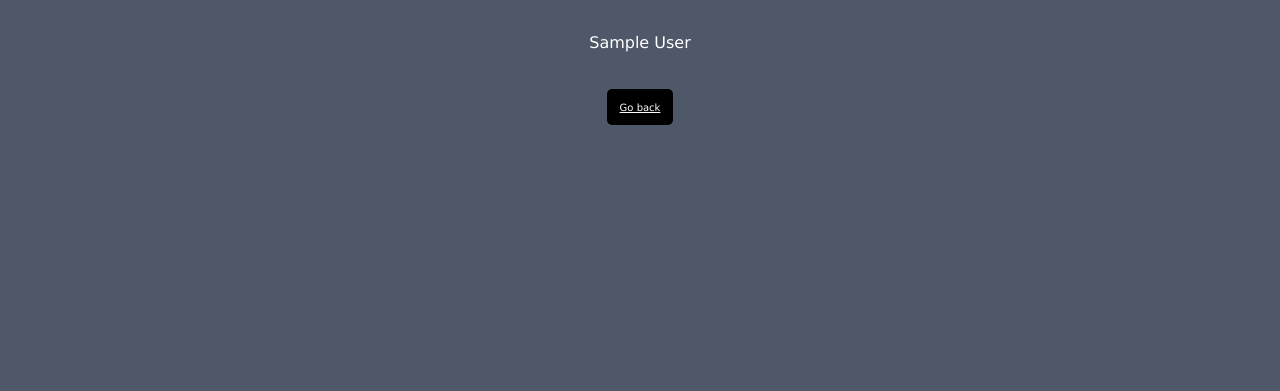
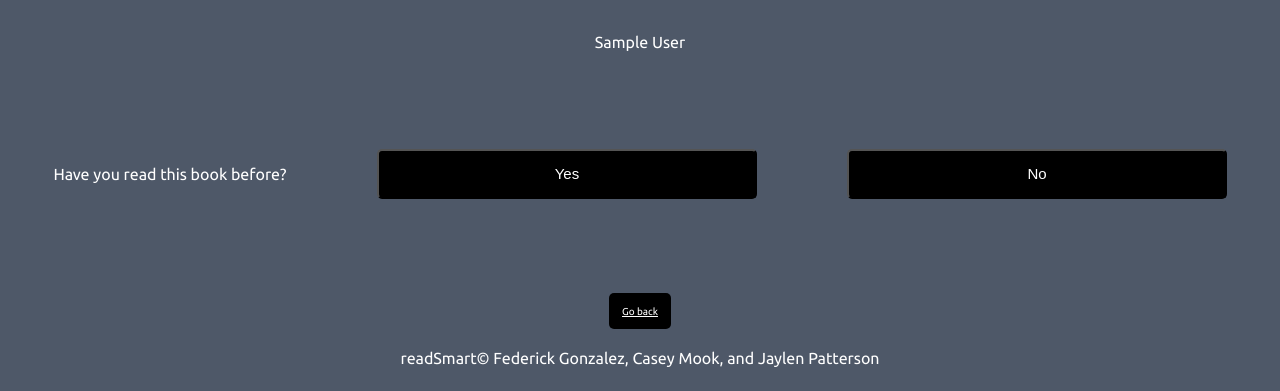
Before and after one commit to kennethmook18/readSmart, a Python web app: template templates/books.html in a window 1280 px wide. Shown: the part 1239-1630 px from the top of the page. Before the commit the page ends 1364 px from the top, so only its background shows below. Run offline with Jinja, Linux system fonts and the light colour scheme; the template is opened without the code that fills it: most values are stand-ins (such as "Sample title", 1, 10 or a date in 2020).

Commit message:
Worked on book classes and html and css for the books

```diff
--- a/app.yaml
+++ b/app.yaml
@@ -12,6 +12,8 @@ handlers:
   static_dir: css
 - url: .*
   script: main.app
+- url: /*.js
+  static_dir: javascript
 
 libraries:
 - name: webapp2
--- a/css/book.css
+++ b/css/book.css
@@ -3,8 +3,85 @@ div {
   display: flex;
   justify-content: center;
 }
+.masthead {
+  margin-bottom: 2rem;
+}
+.cover {
+  padding: 0 1.5rem;
+}
+.cover .btn-lg {
+  padding: .75rem 1.25rem;
+  font-weight: 700;
+}
 
 
+.masthead-brand {
+  margin-bottom: 0;
+  font-family: 'Russo One', sans-serif;
+}
+
+.nav-masthead .nav-link {
+  padding: .25rem 0;
+  font-weight: 700;
+  color: rgba(255, 255, 255, .5);
+  background-color: transparent;
+  border-bottom: .25rem solid transparent;
+}
+
+.nav-masthead .nav-link:hover,
+.nav-masthead .nav-link:focus {
+  border-bottom-color: rgba(255, 255, 255, .25);
+}
+
+.nav-masthead .nav-link + .nav-link {
+  margin-left: 1rem;
+}
+
+.nav-masthead .active {
+  color: #fff;
+  border-bottom-color: #fff;
+}
+#yesnobuttons{
+  display: flex;
+  flex-direction: row;
+  justify-content: space-around;
+}
+
+#userinput{
+  display: flex;
+  flex-direction: column;
+  justify-content: space-around;
+  text-align: center;
+  visibility: hidden;
+}
+#get_value{
+  display: flex;
+  flex-direction: row;
+  justify-content:center;
+
+}
+#average{
+  visibility: hidden;
+  text-align: center;
+  font-size: 20px;
+
+}
+.yesno{
+
+    color: white;
+    background-color: black;
+    /* font-size: 2vw; */
+    font-size: 15px;
+    /* height: 20px; */
+    text-align: center;
+    margin: 0px;
+    padding-top: 1%;
+    padding-bottom: 1%;
+    padding-left: 1%;
+    padding-right: 1%;
+    width: 30%;
+    border-radius: 5px;
+}
 
 h1 {
   color: #FFFFFF;
@@ -26,12 +103,13 @@ h1 {
 
 
 body {
-  background-color: #4e5868
+  background-color: #4e5868;
+  font-family: 'Ubuntu', sans-serif;
 
 }
 
 head {
-  color: #4e5868
+  color: #4e5868;
 }
 
 h2 {
@@ -42,7 +120,7 @@ color: white;
 p {
   color: white;
   text-align: center;
-  font-family: "Verdana", sans-serif;
+
 
 }
 
@@ -62,7 +140,7 @@ img {
   font-weight: bold;
 } */
 
-p3 {
+h3 .head {
 
   color: #FFFFFF;
   background-color: #000000;
@@ -78,7 +156,7 @@ p3 {
 }
 
 
-a {
+.goback{
   color: white;
   background-color: black;
   /* font-size: 2vw; */
--- a/templates/books.html
+++ b/templates/books.html
@@ -1,20 +1,99 @@
 <html>
-        <!-- <head> -->
+        <head>
         <link rel="stylesheet" type="text/css" href="css/book.css">
+        <link href="https://fonts.googleapis.com/css?family=Orbitron|Russo+One" rel="stylesheet">
+        <link href="https://fonts.googleapis.com/css?family=Ubuntu" rel="stylesheet">
+        <!-- <link href="/css/bootstrap.min.css" rel="stylesheet"> -->
 
-          <!-- <br>
-            <a href= "/"> Go back to Homepage</a>
-          <br>
-        </head> -->
+        </head>
         <body>
+          <!-- <div class="cover-container d-flex w-100 h-100 p-3 mx-auto flex-column">
+            <header class="masthead mb-auto">
+              <div class="inner">
+
+                <h3 class="masthead-brand"> <a href="/">readSmart<a></h3>
+                <nav class="nav nav-masthead justify-content-center">
+                  <a class="nav-link active" href="/">Home</a>
+                  <a class="nav-link" href="/booklist">Books</a>
+                  <a class="nav-link" href="#">Items</a>
+                  <a class="nav-link" href="/">Logout</a>
+                </nav>
+              </div>
+            </header>
+        </div> -->
               <br>
               <h1> {{ title }} </h1>
               <br>
+
+
               <center><img src="/img/{{ id }}.jpg" alt="{{ title }} Cover"></center>
               <br>
               <p> {{ author }} </p>
               <br>
-              <p><a href = "/booklist">Go back</a></p>
+
+              <div id="averageset">
+              {% if averageSet %}
+
+                <p>On average, it takes users <strong>{{ average }}</strong> minutes to read this book</p>
+
+              {% endif %}
+            </div>
+              <div id="average">
+                <p>On average, it takes users <strong>{{ average }}</strong> minutes to read this book</p>
+              </div>
+              <form id = "yesnobuttons">
+
+                <p>Have you read this book before?</p>
+                <input class="yesno" type="button" id="yes"name="yes" value="Yes">
+                <input class="yesno" type="button" id="no"name="no" value="No">
+              </form>
+
+              <form id ="userinput" action = "/bookview?title={{ title }}" method = "post">
+
+                <label for="time" >How long did it take you to read {{ title }}?</label> <br/>
+                <div id = "get_value">
+                  <input class="form-control" type="number" name = "time" placeholder="In minutes"/>
+                  <input class="btn btn-primary" type="submit" value="Submit">
+                </div>
+                <br>
+              </form>
+
+              <p><a class="goback" href = "/booklist">Go back</a></p>
+
+
+
+              <footer class="mastfoot mt-auto">
+                <div class="inner">
+                  <p>readSmart&copy; Federick Gonzalez, Casey Mook, and Jaylen Patterson</p>
+
+                </div>
+              </footer>
+              <script type="text/javascript">
+              const yes = document.querySelector('#yes');
+              const no = document.querySelector('#no');
+
+              yes.addEventListener('click', () =>{
+                console.log("i've been clicked")
+                document.querySelector("#yesnobuttons").style.visibility = "hidden";
+                document.querySelector("#userinput").style.visibility = "visible";
+                document.querySelector("#average").style.visibility = "visible";
+
+                document.querySelector("#averageset").style.visibility = "hidden";
+
+              });
+              no.addEventListener('click', () =>{
+                console.log("i've been clicked")
+                document.querySelector("#yesnobuttons").style.visibility = "hidden";
+                document.querySelector("#userinput").style.visibility = "hidden";
+                document.querySelector("#average").style.visibility = "visible";
+
+                document.querySelector("#averageset").style.visibility = "hidden";
+
+
+              });
+
+              </script>
+              <!-- <script type="text/javascript" src="/javascript/buttons.js"></script> -->
 
               <!-- <p> {{ synopsis }}</p> -->
         </body>
```
Also changed, not shown: books.py (+35 -12 lines), javascript/buttons.js (added, +9 -0 lines), 2 other files.
